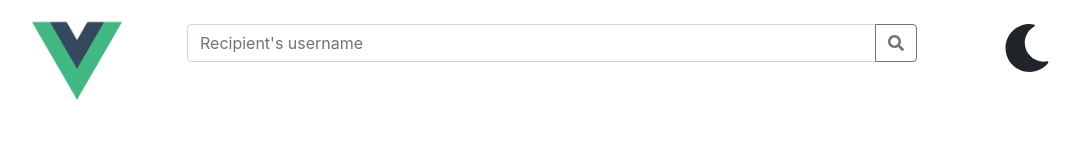
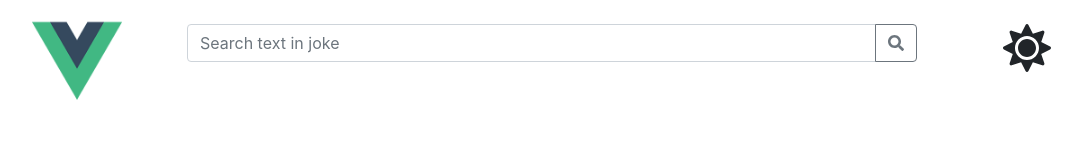
Before and after one commit to LenonTolfo/cn-jokes, a Vue app: page / in a window 1280 px wide. Shown: the top 160 px of the page, without its empty margins (88-1170 px from the left). Built offline with nearby package versions, Linux system fonts and the light colour scheme.

Commit message:
fix header props

```diff
--- a/src/components/Header.vue
+++ b/src/components/Header.vue
@@ -5,14 +5,15 @@
     </div>
     <div class="col-8 my-4">
       <div class="input-group">
-        <input type="text" class="form-control" placeholder="Recipient's username" aria-label="Recipient's username" aria-describedby="button-addon2">
+        <input type="text" class="form-control" placeholder="Search text in joke" aria-describedby="button-search">
         <div class="input-group-append">
-          <button class="btn btn-outline-secondary" type="button" id="button-addon2"><i class="fas fa-search"></i></button>
+          <button class="btn btn-outline-secondary" type="button" id="button-search"><i class="fas fa-search"></i>
+          </button>
         </div>
       </div>
     </div>
     <div class="col-2 my-4">
-      <i v-if="mode == 'dark'" class="fas sun fa-3x"></i>
+      <i v-if="darkMode" class="fas fa-sun fa-3x"></i>
       <i v-else class="fas fa-moon fa-3x"></i>
     </div>
   </div>
@@ -21,9 +22,9 @@
 <script>
   export default {
     name: "Header",
+    props: ['darkMode'],
     data() {
       return {
-        prop: ['mode'],
         SearchText: null,
       }
     },
--- a/src/views/Home.vue
+++ b/src/views/Home.vue
@@ -1,6 +1,6 @@
 <template>
   <div class="container">
-    <Header/>
+    <Header darkMode="true"/>
   </div>
 </template>
 
```
